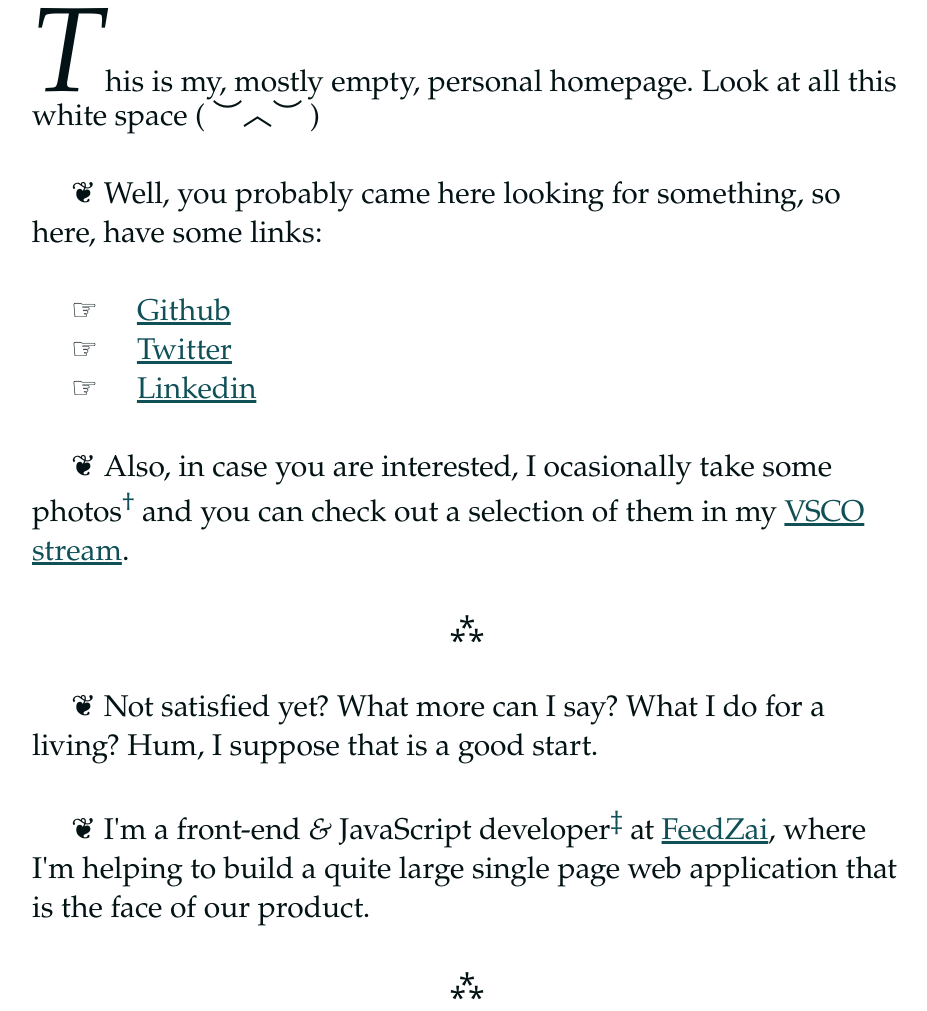
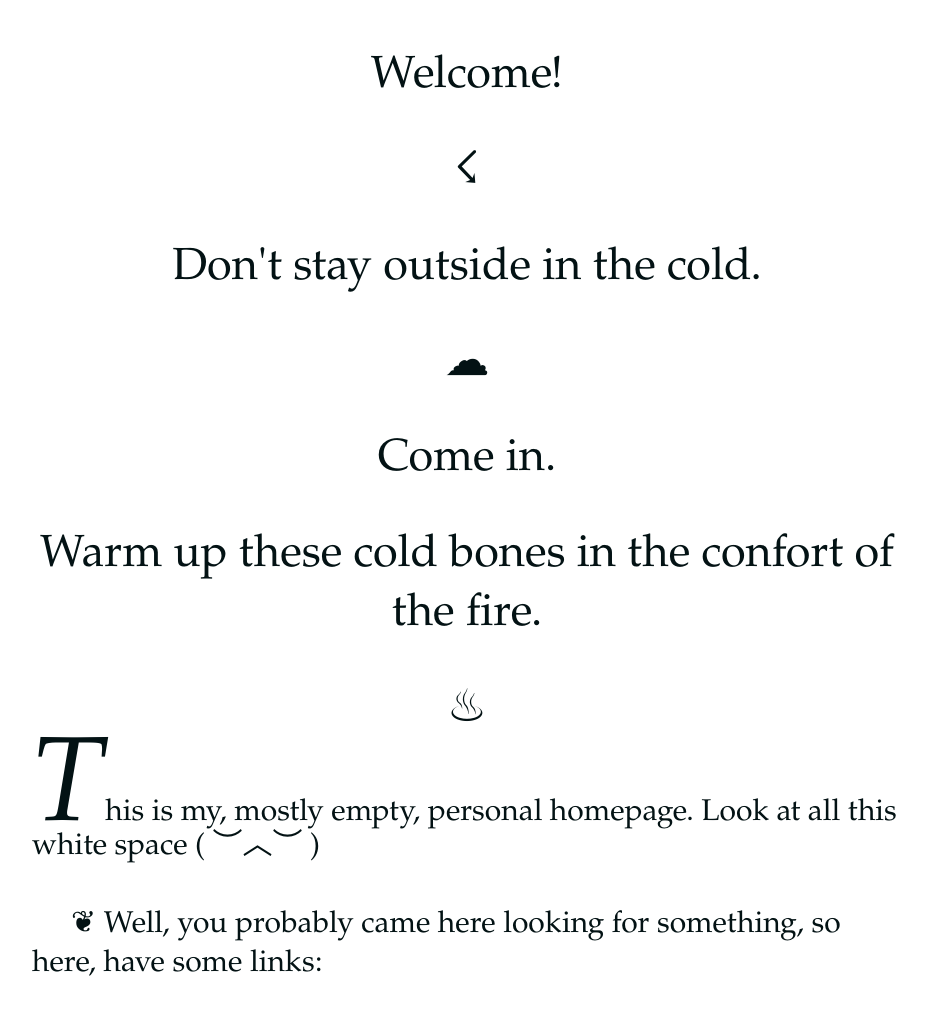
Before and after one commit to lfac-pt/lfac-pt.github.io, a plain HTML site: page index.html in a window 1280 px wide. Shown: the part 596-1607 px from the top of the page, without its empty margins (173-1100 px from the left). Drawn offline with Linux system fonts and the light colour scheme.

Commit message:
Added even more ASCII

```diff
--- a/index.html
+++ b/index.html
@@ -150,6 +150,20 @@
         <div class="main">
             <h1>Hello stranger</h1>
 
+            <h2>Welcome!</h2>
+
+            <h2>&#9735</h2>
+
+            <h2>Don't stay outside in the cold.</h2>
+
+            <h2>&#9729</h2>
+
+            <h2>Come in.</h2>
+
+            <h2>Warm up these cold bones in the confort of the fire.</h2>
+
+            <h2>&#9832</h2>
+
             <p class="opening"><span class="firstLetter">T</span>his is my, mostly empty, personal homepage. Look at all this white space ( ︶︿︶ )</p>
 
             <p>&#10086; Well, you probably came here looking for something, so here, have some links:</p>
@@ -178,7 +192,7 @@
           	<p class="sectionSeparator">ಠ_ಠ</p>
 
 
-            <p>&#10086; STOP IT!</p>
+            <p>&#10086; STOP IT</p>
 
             <p class="sectionSeparator">(ง'̀-'́)ง</p>
 
```
